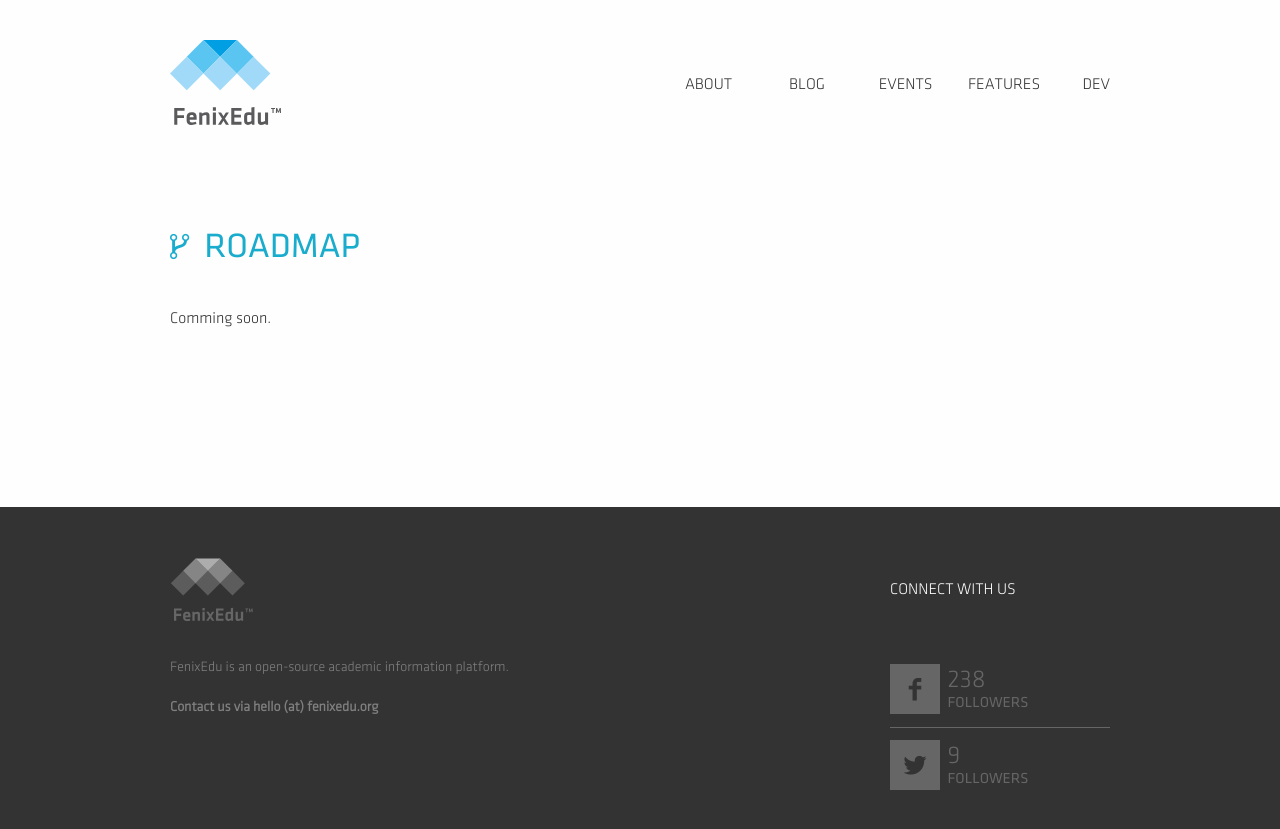
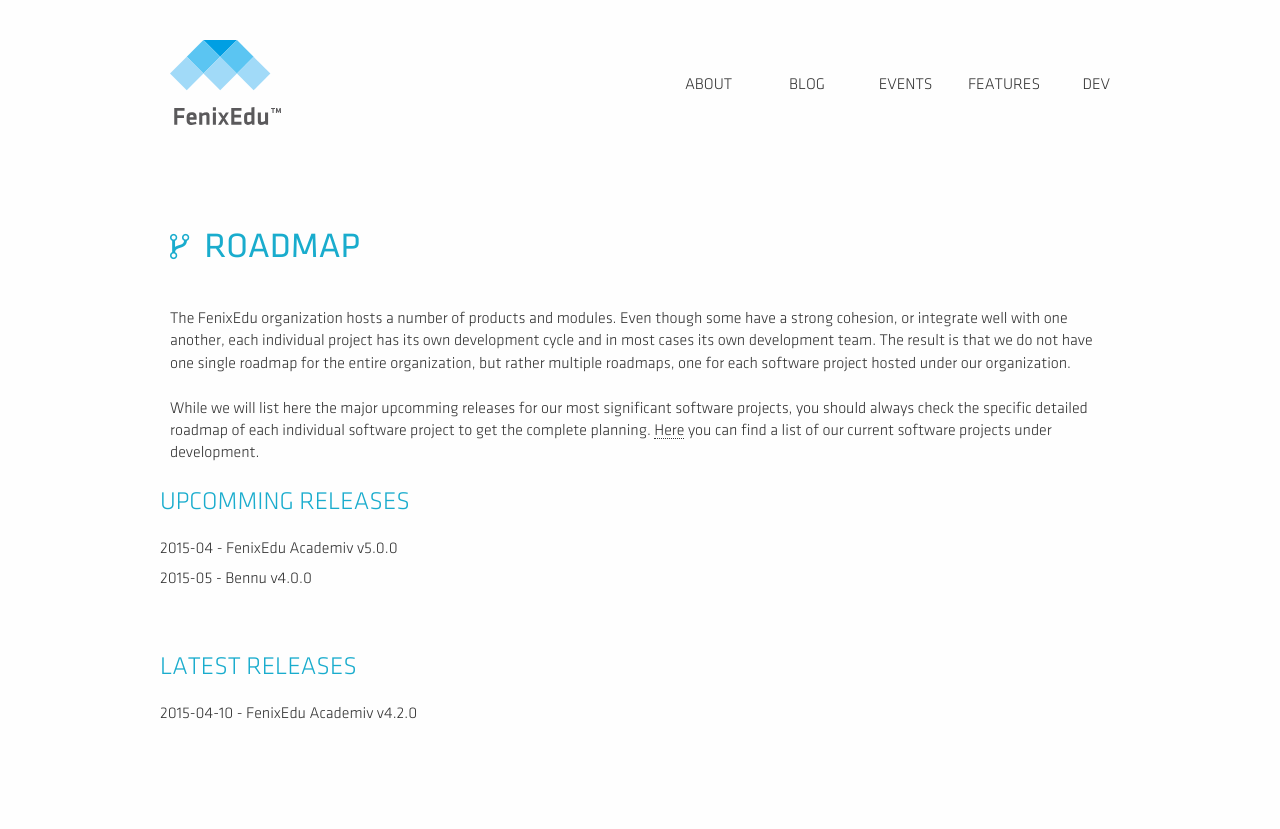
Before and after one commit to FenixEdu/fenixedu.github.io, a Jekyll site: the page roadmap.html, which Jekyll copies as it is, in a window 1280 px wide and 900 px high. Shown: the top 829 px of the window. Built offline with Jekyll 4.4.1, drawn with Linux system fonts in a browser that asks for light colours; nearby versions of some CDN libraries; Markdown is read by kramdown in place of the engine named in the settings; a script that is not in the unit is left out.

Commit message:
First iteration of roadmap template.

```diff
--- a/roadmap.html
+++ b/roadmap.html
@@ -89,7 +89,7 @@
 	<![endif]-->
 
 	<header class="container" role="banner">
-		<a href="#" id="logo" class="three columns"></a>
+		<a href="/" id="logo" class="three columns"></a>
 		<nav class="thirteen columns" role="navigation">
 			<ul>
 				<li><a href="/" class="anchor_link">about</a></li>
@@ -107,8 +107,58 @@
 		<h2 class="sixteen columns"><i aria-hidden="true" class="icon-flow-branch"></i>Roadmap</h2>
 		<br class="clear" />
 		<p class="sixteen columns">
-            Comming soon.
+            The FenixEdu organization hosts a number of products and modules. Even though some have a
+            strong cohesion, or integrate well with one another, each individual project has its own
+            development cycle and in most cases its own development team. The result is that we do not
+            have one single roadmap for the entire organization, but rather multiple roadmaps, one for
+            each software project hosted under our organization.
 		    <br/><br/>
+		    While we will list here the major upcomming releases for our most significant software
+		    projects, you should always check the specific detailed roadmap of each individual software
+		    project to get the complete planning.
+		    <a href="https://jira.fenixedu.org/secure/BrowseProjects.jspa#all">Here</a> you can find a
+		    list of our current software projects under development.
+		    <br/><br/>
+		    <h3 style="color: #19accd;">Upcomming Releases</h3>
+		    <br/>
+		    <ul>
+		    	<li>
+		    		2015-04
+		    		-
+		    		<a href="https://jira.fenixedu.org/browse/ACDM/">
+			    		FenixEdu Academiv
+		    		</a>
+		    		<a href="https://jira.fenixedu.org/browse/ACDM/fixforversion/10402/">
+			    		v5.0.0
+		    		</a>
+		    	</li>
+		    	<li>
+		    		2015-05
+		    		-
+		    		<a href="https://jira.fenixedu.org/browse/BNN/">
+			    		Bennu
+		    		</a>
+		    		<a href="https://jira.fenixedu.org/browse/BNN/fixforversion/10625/">
+			    		v4.0.0
+		    		</a>
+		    	</li>
+		    </ul>
+		    <br/><br/>
+		    <h3 style="color: #19accd;">Latest Releases</h3>
+		    <br/>
+		    <ul>
+		    	<li>
+		    		2015-04-10
+		    		-
+		    		<a href="https://jira.fenixedu.org/browse/ACDM/">
+			    		FenixEdu Academiv
+		    		</a>
+		    		<a href="https://jira.fenixedu.org/browse/ACDM/fixforversion/10900/">
+			    		v4.2.0
+		    		</a>
+		    	</li>
+		    </ul>
+		</p>
 	</section>
 	</div>
 	<footer role="contentinfo">
```
